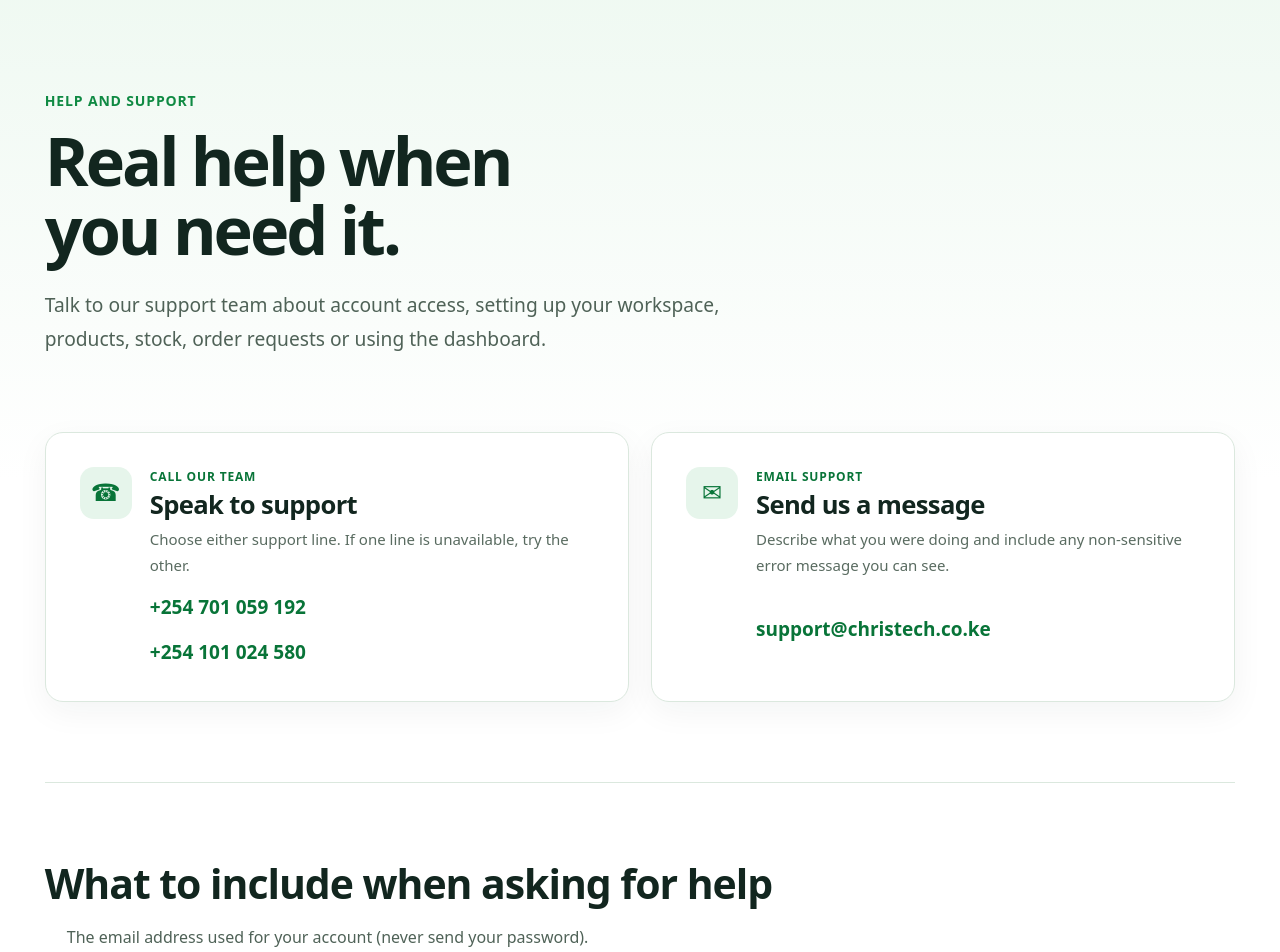
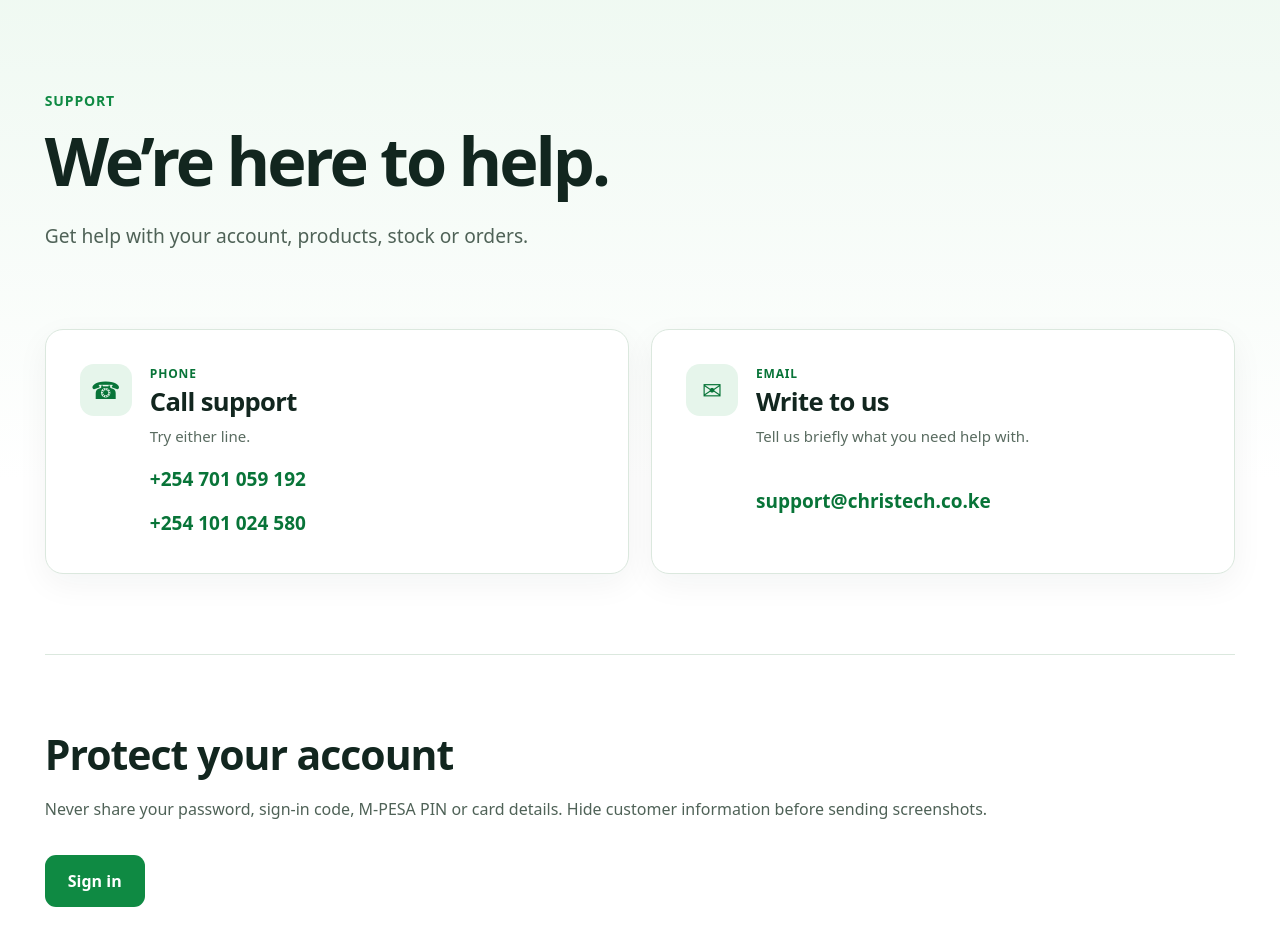
Before and after one commit to learninghub44/kenya-multitenant-commerce-docs, a Next.js app: page /support in a window 1280 px wide. Shown: the part 80-1032 px from the top of the page. Built offline with nearby package versions, Linux system fonts and the light colour scheme.

Commit message:
Simplify support page content

```diff
--- a/src/app/(marketing)/support/page.tsx
+++ b/src/app/(marketing)/support/page.tsx
@@ -5,33 +5,32 @@ import support from "../../support.module.css";
 
 export const metadata: Metadata = {
   title: "Support | Commerce Workspace",
-  description: "Contact the Commerce Workspace support team by phone or email."
+  description: "Get help with your Commerce Workspace account."
 };
 
 export default function SupportPage() {
   return <div className={styles.container}>
     <section className={styles.hero}>
-      <p className={styles.eyebrow}>Help and support</p>
-      <h1>Real help when you need it.</h1>
-      <p className={styles.lead}>Talk to our support team about account access, setting up your workspace, products, stock, order requests or using the dashboard.</p>
+      <p className={styles.eyebrow}>Support</p>
+      <h1>We’re here to help.</h1>
+      <p className={styles.lead}>Get help with your account, products, stock or orders.</p>
     </section>
     <section className={support.supportGrid} aria-label="Contact support">
       <article className={support.supportCard}>
         <span className={support.supportIcon} aria-hidden="true">☎</span>
-        <div><p className={support.supportLabel}>Call our team</p><h2>Speak to support</h2><p>Choose either support line. If one line is unavailable, try the other.</p></div>
+        <div><p className={support.supportLabel}>Phone</p><h2>Call support</h2><p>Try either line.</p></div>
         <a href="tel:+254701059192">+254 701 059 192</a><a href="tel:+254101024580">+254 101 024 580</a>
       </article>
       <article className={support.supportCard}>
         <span className={support.supportIcon} aria-hidden="true">✉</span>
-        <div><p className={support.supportLabel}>Email support</p><h2>Send us a message</h2><p>Describe what you were doing and include any non-sensitive error message you can see.</p></div>
+        <div><p className={support.supportLabel}>Email</p><h2>Write to us</h2><p>Tell us briefly what you need help with.</p></div>
         <a href="mailto:support@christech.co.ke">support@christech.co.ke</a>
       </article>
     </section>
     <section className={styles.section}>
-      <h2>What to include when asking for help</h2>
-      <ul><li>The email address used for your account (never send your password).</li><li>Your business workspace name and the page where the issue appears.</li><li>What you expected to happen and what happened instead.</li><li>A screenshot of the error, after hiding customer or payment-sensitive information.</li></ul>
-      <div className={styles.notice}>Never share your password, one-time login code, M-PESA PIN, card details or other payment credentials with support.</div>
-      <div className={styles.actions}><Link className={styles.primary} href="/login">Open your workspace</Link><Link className={styles.secondary} href="/features">Explore features</Link></div>
+      <h2>Protect your account</h2>
+      <p>Never share your password, sign-in code, M-PESA PIN or card details. Hide customer information before sending screenshots.</p>
+      <div className={styles.actions}><Link className={styles.primary} href="/login">Sign in</Link></div>
     </section>
   </div>;
 }
```
